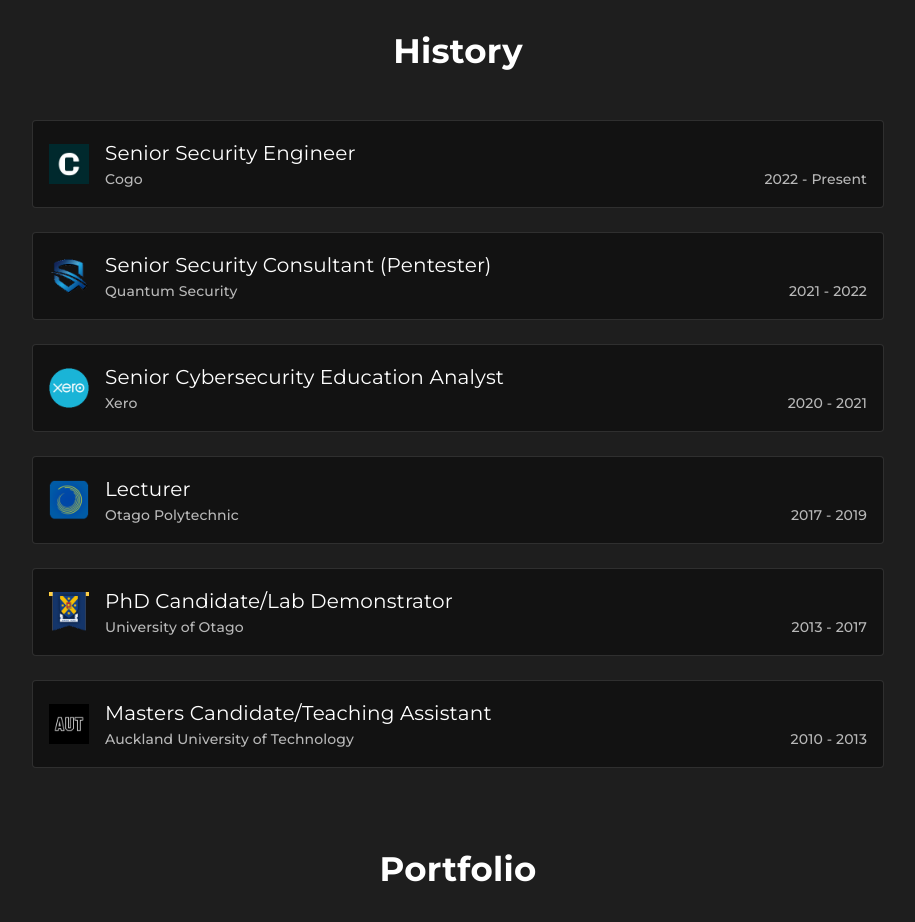
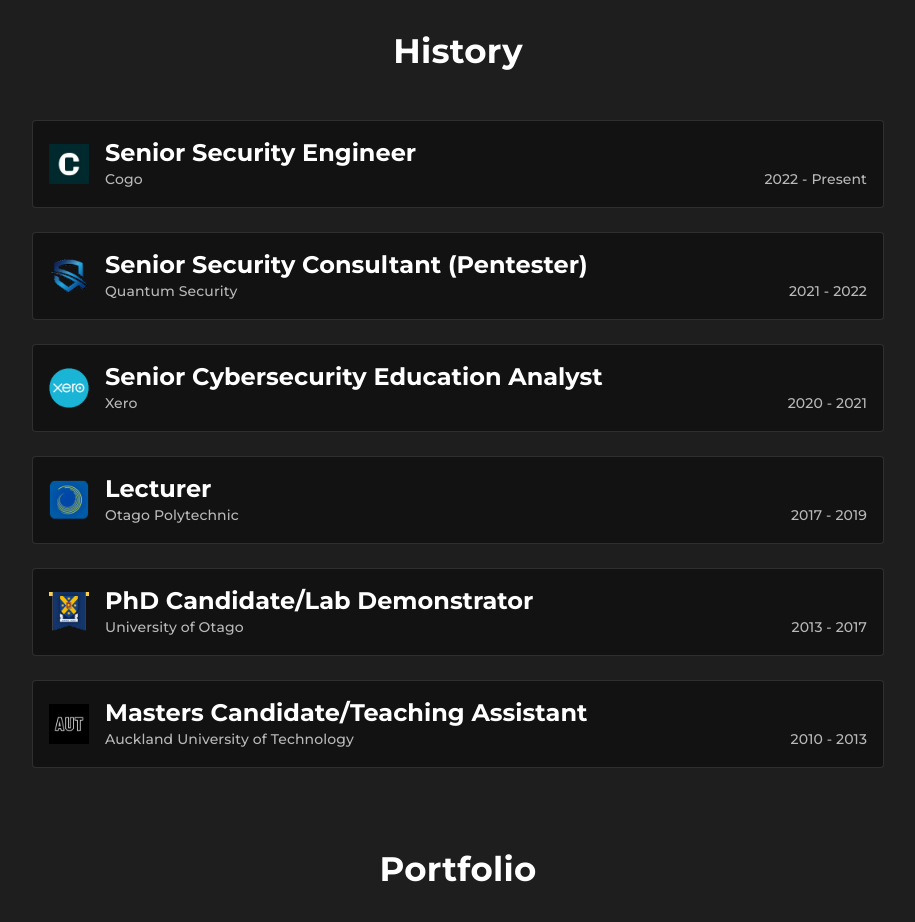
Before and after one commit to thomaslaurenson/thomaslaurenson.github.io, a React (Vite) app: page / in a window 1280 px wide. Shown: the part 840-1762 px from the top of the page, without its empty margins (182-1097 px from the left). Built offline with nearby package versions, Linux system fonts and the light colour scheme.

Commit message:
Update for 100% Lighthouse SEO, best practices and accessibility

```diff
--- a/index.html
+++ b/index.html
@@ -5,6 +5,7 @@
   <meta charset="UTF-8" />
   <link rel="icon" type="image/svg+xml" href="/t.svg" />
   <meta name="viewport" content="width=device-width, initial-scale=1.0" />
+  <meta name="description" content="Home page, employment history and project portfolio for Thomas Laurenson" />
   <style>
     body {
       margin: 0 !important;
--- a/src/components/HistoryCard.jsx
+++ b/src/components/HistoryCard.jsx
@@ -18,7 +18,7 @@
             <Avatar variant='square' alt={data.company} src={data.avatar} />
           }
           title={
-            <Typography variant='h6' color='textPrimary'>
+            <Typography variant='h5' color='textPrimary'>
               {data.position}
             </Typography>
           }
--- a/src/components/PortfolioCard.jsx
+++ b/src/components/PortfolioCard.jsx
@@ -64,14 +64,14 @@
         <CardActions disableSpacing>
           {project.github != null && (
             <Link href={project.github} aria-label='Project GitHub Link'>
-              <IconButton>
-                <GitHubIcon />
+              <IconButton aria-label="project github link">
+                <GitHubIcon/>
               </IconButton>
             </Link>
           )}
           {project.url != null && (
             <Link href={project.url} aria-label='Project Website Link'>
-              <IconButton>
+              <IconButton aria-label="project website link">
                 <LinkIcon />
               </IconButton>
             </Link>
```
Also changed, not shown: package.json (+4 -4 lines), 2 other files (tests, documents, lock files or other folders).
